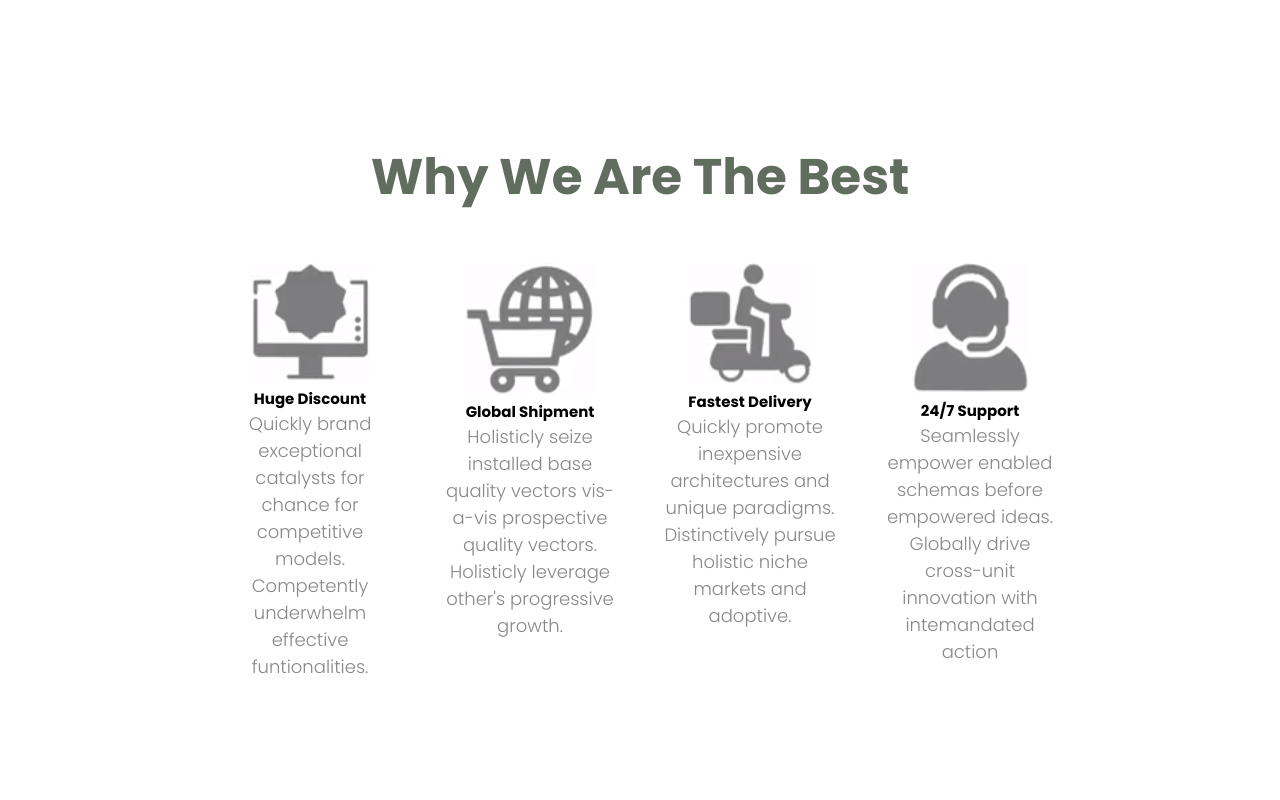
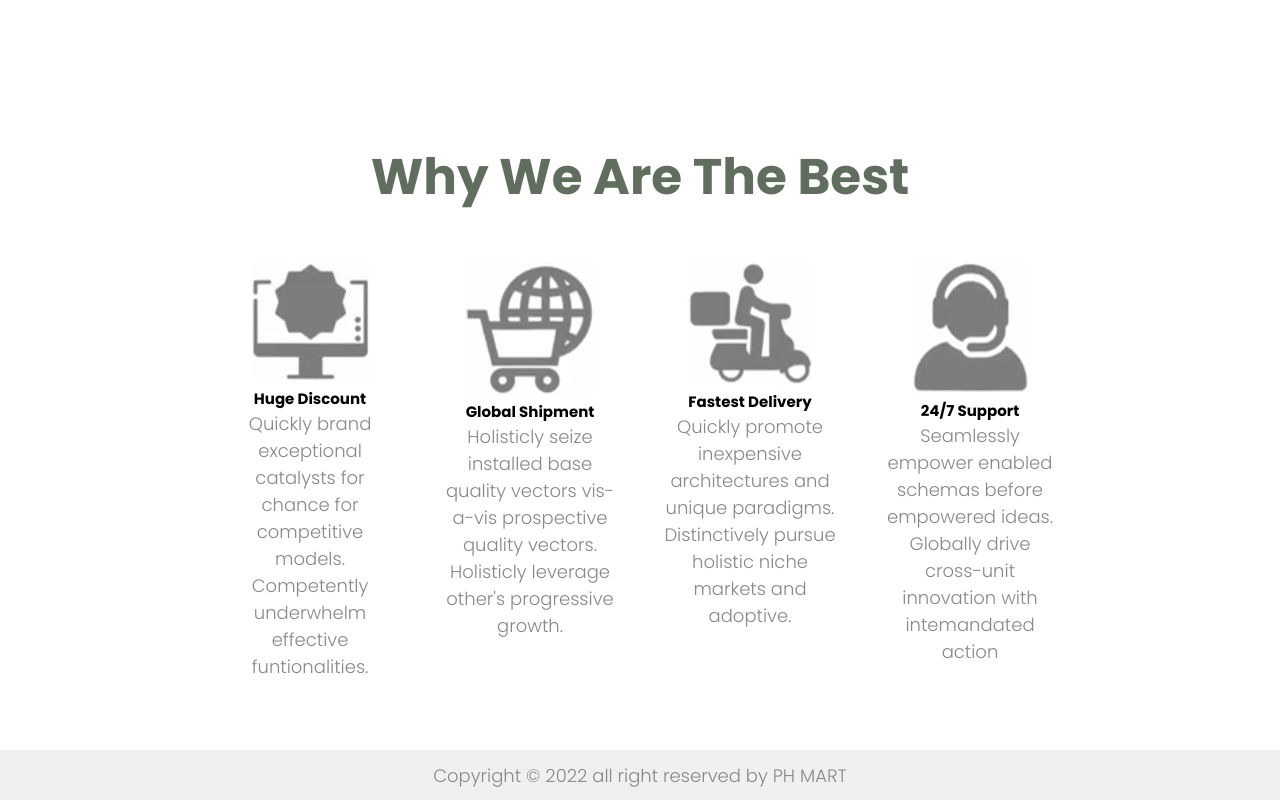
Before and after one commit to Mohammed-Saiful-Islam/ph-mart-copy, a plain HTML site: page index.html in a window 1280 px wide. Shown: the part 1508-2308 px from the top of the page. Before the commit the page ends 2208 px from the top, so only its background shows below. Drawn offline with Linux system fonts and the light colour scheme.

Commit message:
footer added

```diff
--- a/index.html
+++ b/index.html
@@ -104,6 +104,9 @@
             </div>
         </section>
     </main>
+    <footer>
+        <p>Copyright &copy; 2022 all right reserved by <span>PH MART</span> </p>
+    </footer>
 </body>
 
 </html>
--- a/styles/style.css
+++ b/styles/style.css
@@ -222,3 +222,15 @@ header nav .menu a li:hover {
     margin: 1rem;
     padding: 1rem;
 }
+
+/* FOOTER SECTION */
+
+footer {
+    margin-top: 5rem;
+    font-size: 1rem;
+    height: 5rem;
+    display: flex;
+    justify-content: center;
+    align-items: center;
+    background-color: #efefefef;
+}
```
